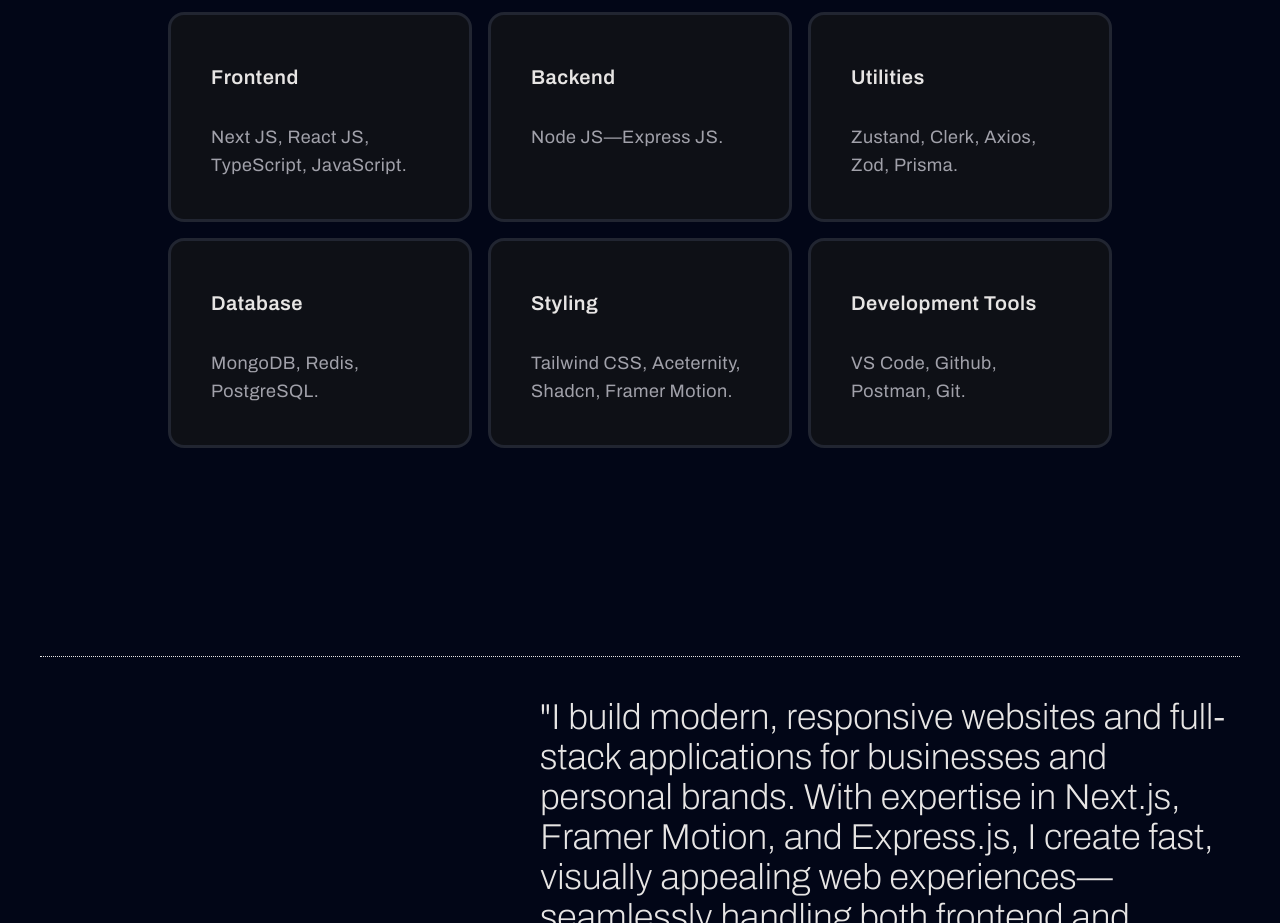
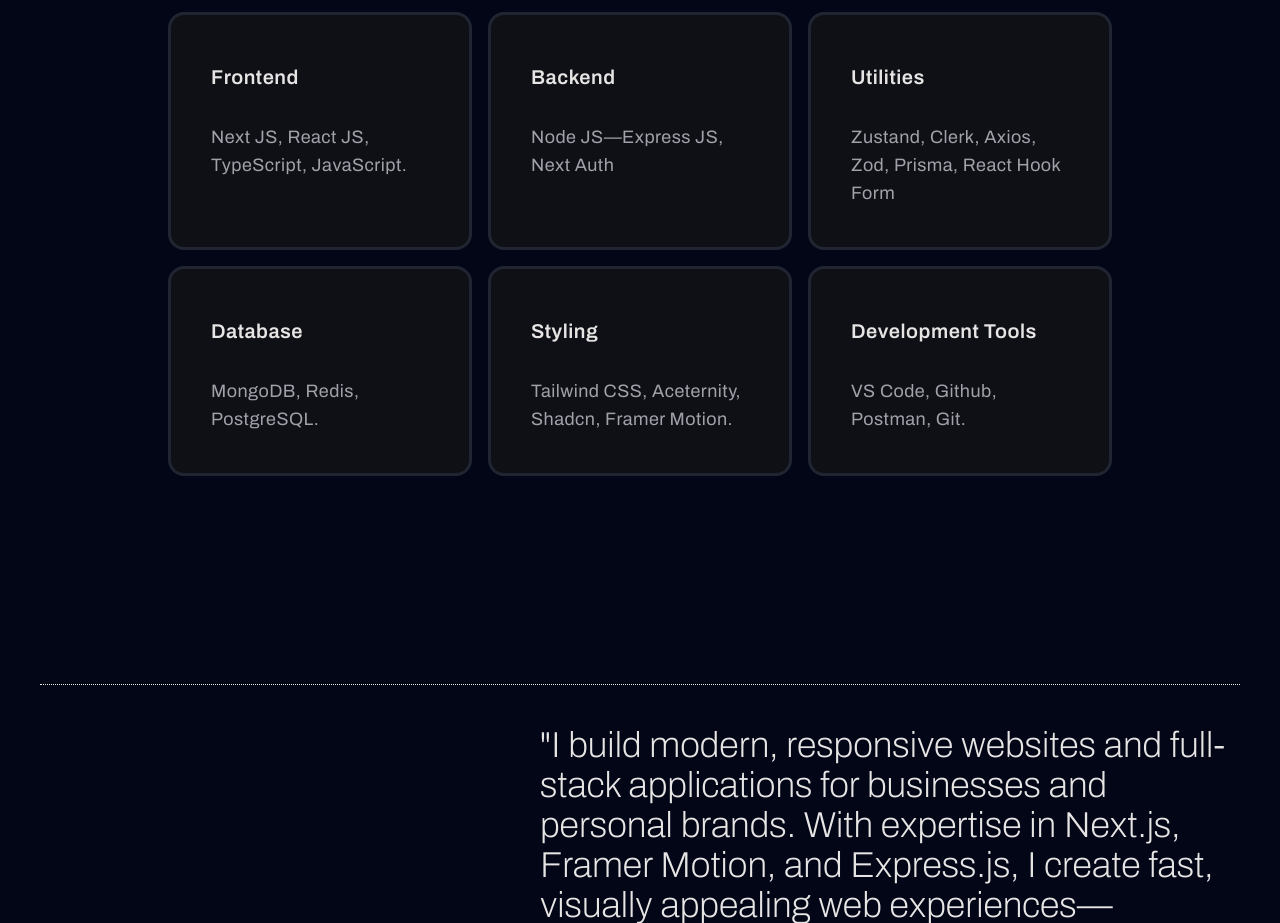
Before and after one commit to amanzecodes/port-v1, a Next.js app: page / in a window 1280 px wide. Shown: the part 5040-5963 px from the top of the page. Built offline with nearby package versions, Linux system fonts and the light colour scheme.

Commit message:
updated stack

```diff
--- a/src/app/components/Stack.tsx
+++ b/src/app/components/Stack.tsx
@@ -24,13 +24,13 @@
   {
     title: "Backend",
     description:
-      "Node JS—Express JS.",
+      "Node JS—Express JS, Next Auth",
 
   },
   {
     title: "Utilities",
     description:
-      "Zustand, Clerk, Axios, Zod, Prisma.",
+      "Zustand, Clerk, Axios, Zod, Prisma, React Hook Form",
 
   },
   {
```
